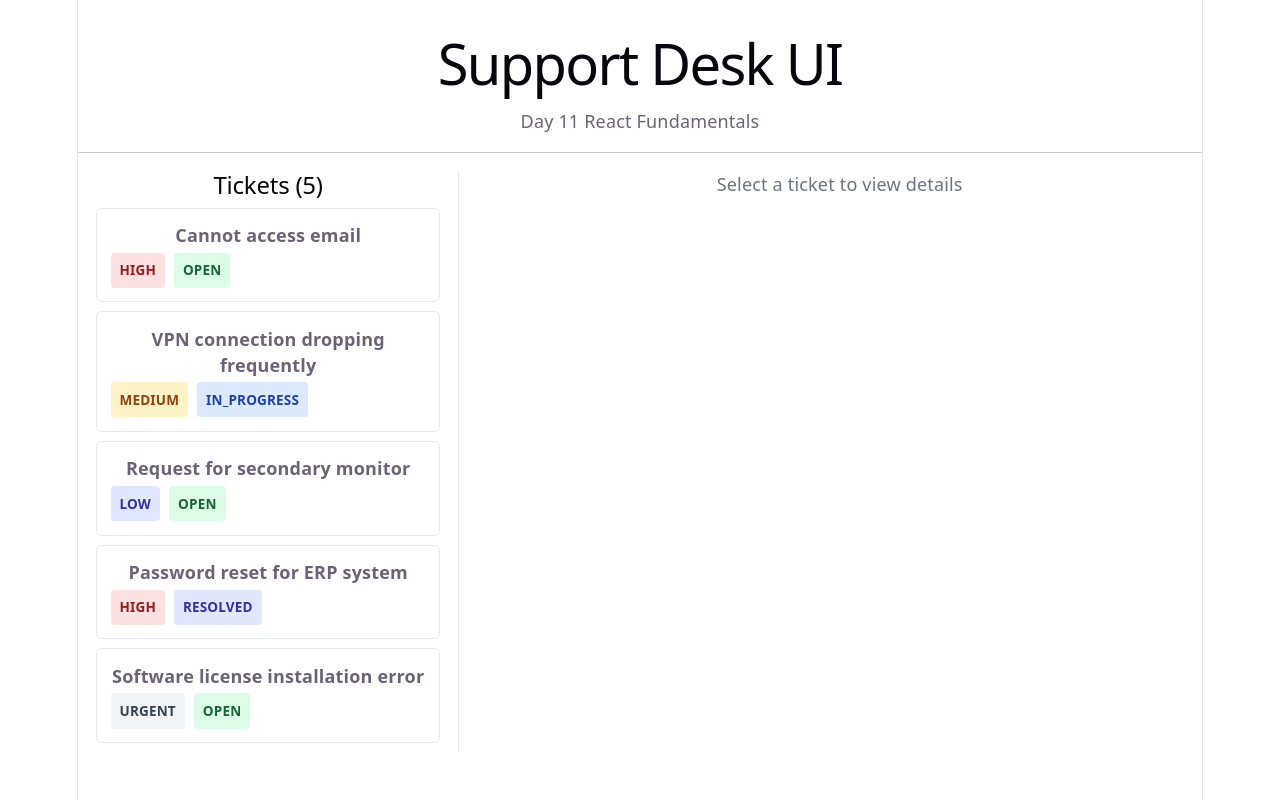
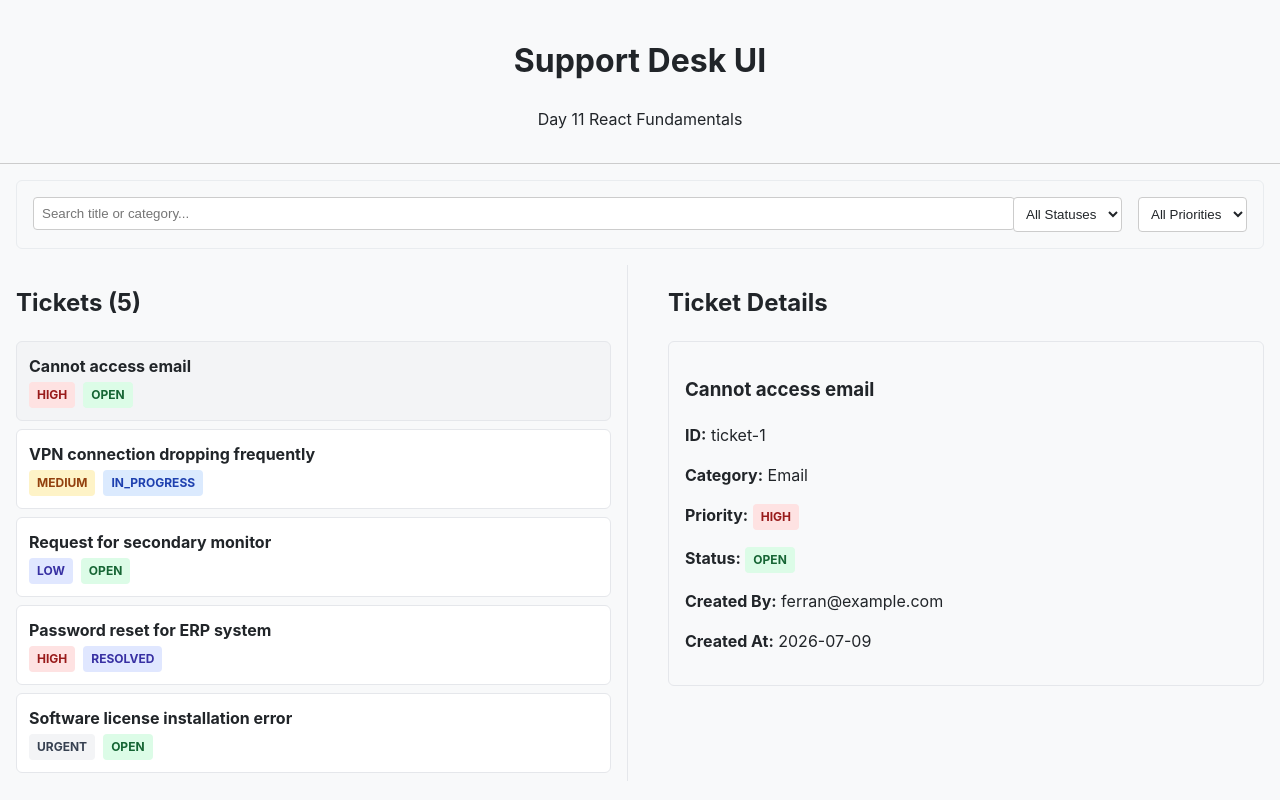
Before and after one commit to sabell77/JAVA-AI, a React (Vite) app in the folder support-desk-ui/: page / in a window 1280 px wide. Built offline with nearby package versions, Linux system fonts and the light colour scheme.

Commit message:
exercise4

```diff
--- a/support-desk-ui/src/App.jsx
+++ b/support-desk-ui/src/App.jsx
@@ -1,18 +1,42 @@
 import { useState } from 'react';
 import Layout from './components/Layout';
+import TicketFilterPanel from './components/TicketFilterPanel';
 import TicketList from './components/TicketList';
 import TicketDetail from './components/TicketDetail';
 import { sampleTickets } from './data/sampleTickets';
 
 export default function App() {
-  const [tickets] = useState(sampleTickets);
-  const [selectedTicket, setSelectedTicket] = useState(null);
+  const [searchText, setSearchText] = useState('');
+  const [selectedStatus, setSelectedStatus] = useState('');
+  const [selectedPriority, setSelectedPriority] = useState('');
+  const [selectedTicket, setSelectedTicket] = useState(sampleTickets[0]);
+
+  // Compute filtered tickets based on active filter state
+  const filteredTickets = sampleTickets.filter((ticket) => {
+    const matchesSearch =
+      ticket.title.toLowerCase().includes(searchText.toLowerCase()) ||
+      ticket.category.toLowerCase().includes(searchText.toLowerCase());
+
+    const matchesStatus = selectedStatus ? ticket.status === selectedStatus : true;
+    const matchesPriority = selectedPriority ? ticket.priority === selectedPriority : true;
+
+    return matchesSearch && matchesStatus && matchesPriority;
+  });
 
   return (
     <Layout>
-      <div style={{ display: 'flex', gap: '1rem' }}>
+      <TicketFilterPanel
+        searchText={searchText}
+        onSearchChange={setSearchText}
+        selectedStatus={selectedStatus}
+        onStatusChange={setSelectedStatus}
+        selectedPriority={selectedPriority}
+        onPriorityChange={setSelectedPriority}
+      />
+
+      <div style={{ display: 'grid', gridTemplateColumns: '1fr 1fr', gap: '1.5rem' }}>
         <TicketList
-          tickets={tickets}
+          tickets={filteredTickets}
           selectedTicket={selectedTicket}
           onSelectTicket={setSelectedTicket}
         />
--- a/support-desk-ui/src/components/AppHeader.jsx
+++ b/support-desk-ui/src/components/AppHeader.jsx
@@ -1,6 +1,13 @@
 export default function AppHeader() {
   return (
-    <header style={{ padding: '1rem', borderBottom: '1px solid #ccc', marginBottom: '1rem' }}>
+    <header
+      style={{
+        padding: '1rem',
+        borderBottom: '1px solid #ccc',
+        marginBottom: '1rem',
+        textAlign: 'center' // Centering the header content
+      }}
+    >
       <h1>Support Desk UI</h1>
       <p>Day 11 React Fundamentals</p>
     </header>
--- /dev/null
+++ b/support-desk-ui/src/components/TicketFilterPanel.jsx
@@ -0,0 +1,83 @@
+export default function TicketFilterPanel({
+  searchText,
+  onSearchChange,
+  selectedStatus,
+  onStatusChange,
+  selectedPriority,
+  onPriorityChange
+}) {
+  return (
+    <div
+      style={{
+        display: 'flex',
+        gap: '1rem',
+        marginBottom: '1rem',
+        padding: '1rem',
+        backgroundColor: '#f8f9fa',
+        borderRadius: '6px',
+        border: '1px solid #e9ecef',
+        flexWrap: 'wrap'
+      }}
+    >
+      {/* Search Input */}
+      <div style={{ flex: '1 1 200px' }}>
+        <input
+            type="text"
+            placeholder="Search title or category..."
+            value={searchText}
+            onChange={(e) => onSearchChange(e.target.value)}
+            style={{
+                width: '100%',
+                padding: '0.5rem',
+                borderRadius: '4px',
+                border: '1px solid #ccc',
+                backgroundColor: '#ffffff',
+                color: '#212529'
+            }}
+        />
+      </div>
+
+      {/* Status Filter Dropdown */}
+      <div>
+        <select
+          value={selectedStatus}
+          onChange={(e) => onStatusChange(e.target.value)}
+          style={{
+                padding: '0.5rem',
+                borderRadius: '4px',
+                border: '1px solid #ccc',
+                backgroundColor: '#ffffff',
+                color: '#212529'
+            }}
+        >
+          <option value="">All Statuses</option>
+          <option value="OPEN">Open</option>
+          <option value="IN_PROGRESS">In Progress</option>
+          <option value="RESOLVED">Resolved</option>
+          <option value="CLOSED">Closed</option>
+        </select>
+      </div>
+
+      {/* Priority Filter Dropdown */}
+      <div>
+        <select
+          value={selectedPriority}
+          onChange={(e) => onPriorityChange(e.target.value)}
+          style={{
+            padding: '0.5rem',
+            borderRadius: '4px',
+            border: '1px solid #ccc',
+            backgroundColor: '#ffffff',
+            color: '#212529'
+          }}
+        >
+          <option value="">All Priorities</option>
+          <option value="LOW">Low</option>
+          <option value="MEDIUM">Medium</option>
+          <option value="HIGH">High</option>
+          <option value="URGENT">Urgent</option>
+        </select>
+      </div>
+    </div>
+  );
+}
--- a/support-desk-ui/src/index.css
+++ b/support-desk-ui/src/index.css
@@ -1,111 +1,23 @@
 :root {
-  --text: #6b6375;
-  --text-h: #08060d;
-  --bg: #fff;
-  --border: #e5e4e7;
-  --code-bg: #f4f3ec;
-  --accent: #aa3bff;
-  --accent-bg: rgba(170, 59, 255, 0.1);
-  --accent-border: rgba(170, 59, 255, 0.5);
-  --social-bg: rgba(244, 243, 236, 0.5);
-  --shadow:
-    rgba(0, 0, 0, 0.1) 0 10px 15px -3px, rgba(0, 0, 0, 0.05) 0 4px 6px -2px;
+  font-family: Inter, system-ui, Avenir, Helvetica, Arial, sans-serif;
+  line-height: 1.5;
+  font-weight: 400;
 
-  --sans: system-ui, 'Segoe UI', Roboto, sans-serif;
-  --heading: system-ui, 'Segoe UI', Roboto, sans-serif;
-  --mono: ui-monospace, Consolas, monospace;
+  color-scheme: light;
+  color: #212529;
+  background-color: #ffffff;
 
-  font: 18px/145% var(--sans);
-  letter-spacing: 0.18px;
-  color-scheme: light dark;
-  color: var(--text);
-  background: var(--bg);
   font-synthesis: none;
   text-rendering: optimizeLegibility;
   -webkit-font-smoothing: antialiased;
   -moz-osx-font-smoothing: grayscale;
-
-  @media (max-width: 1024px) {
-    font-size: 16px;
-  }
-}
-
-@media (prefers-color-scheme: dark) {
-  :root {
-    --text: #9ca3af;
-    --text-h: #f3f4f6;
-    --bg: #16171d;
-    --border: #2e303a;
-    --code-bg: #1f2028;
-    --accent: #c084fc;
-    --accent-bg: rgba(192, 132, 252, 0.15);
-    --accent-border: rgba(192, 132, 252, 0.5);
-    --social-bg: rgba(47, 48, 58, 0.5);
-    --shadow:
-      rgba(0, 0, 0, 0.4) 0 10px 15px -3px, rgba(0, 0, 0, 0.25) 0 4px 6px -2px;
-  }
-
-  #social .button-icon {
-    filter: invert(1) brightness(2);
-  }
 }
 
 body {
   margin: 0;
+  padding: 0;
+  min-width: 320px;
+  min-height: 100vh;
+  background-color: #f8f9fa;
+  color: #212529;
 }
-
-#root {
-  width: 1126px;
-  max-width: 100%;
-  margin: 0 auto;
-  text-align: center;
-  border-inline: 1px solid var(--border);
-  min-height: 100svh;
-  display: flex;
-  flex-direction: column;
-  box-sizing: border-box;
-}
-
-h1,
-h2 {
-  font-family: var(--heading);
-  font-weight: 500;
-  color: var(--text-h);
-}
-
-h1 {
-  font-size: 56px;
-  letter-spacing: -1.68px;
-  margin: 32px 0;
-  @media (max-width: 1024px) {
-    font-size: 36px;
-    margin: 20px 0;
-  }
-}
-h2 {
-  font-size: 24px;
-  line-height: 118%;
-  letter-spacing: -0.24px;
-  margin: 0 0 8px;
-  @media (max-width: 1024px) {
-    font-size: 20px;
-  }
-}
-p {
-  margin: 0;
-}
-
-code,
-.counter {
-  font-family: var(--mono);
-  display: inline-flex;
-  border-radius: 4px;
-  color: var(--text-h);
-}
-
-code {
-  font-size: 15px;
-  line-height: 135%;
-  padding: 4px 8px;
-  background: var(--code-bg);
-}
```
